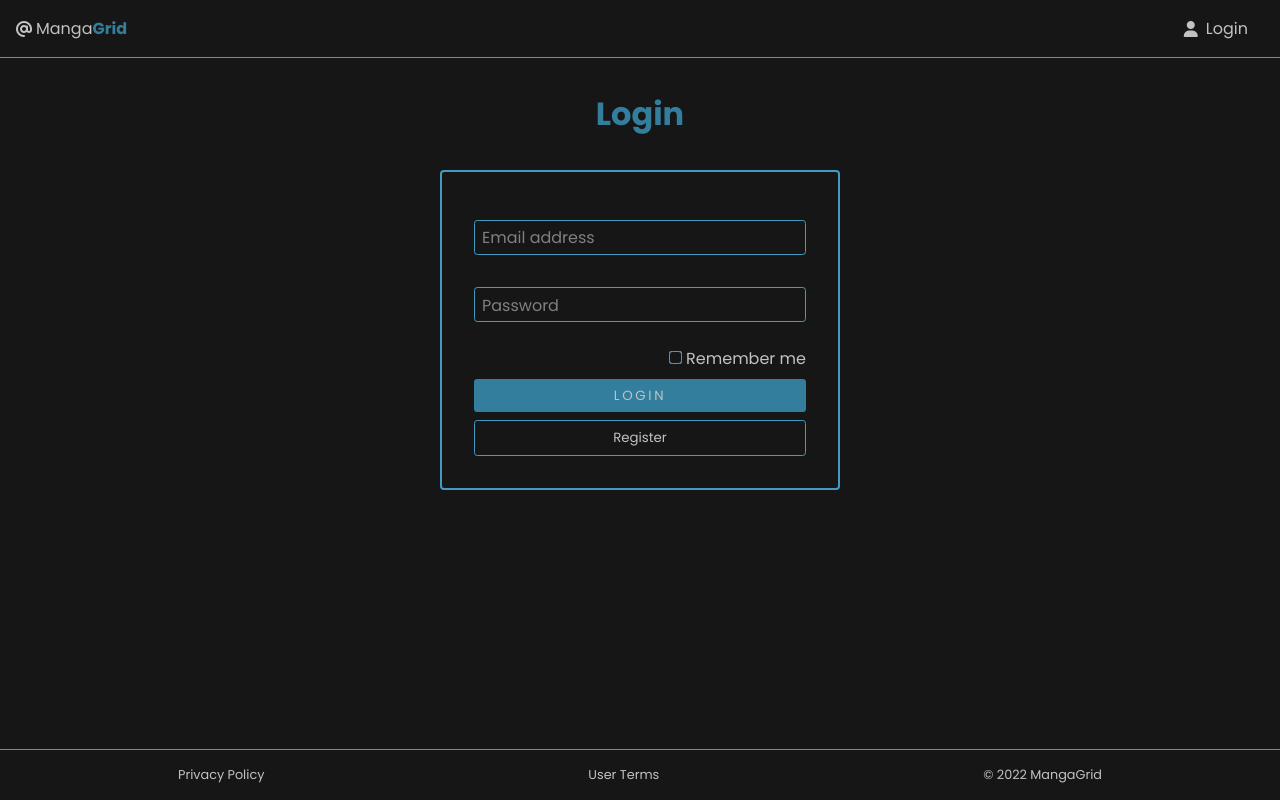
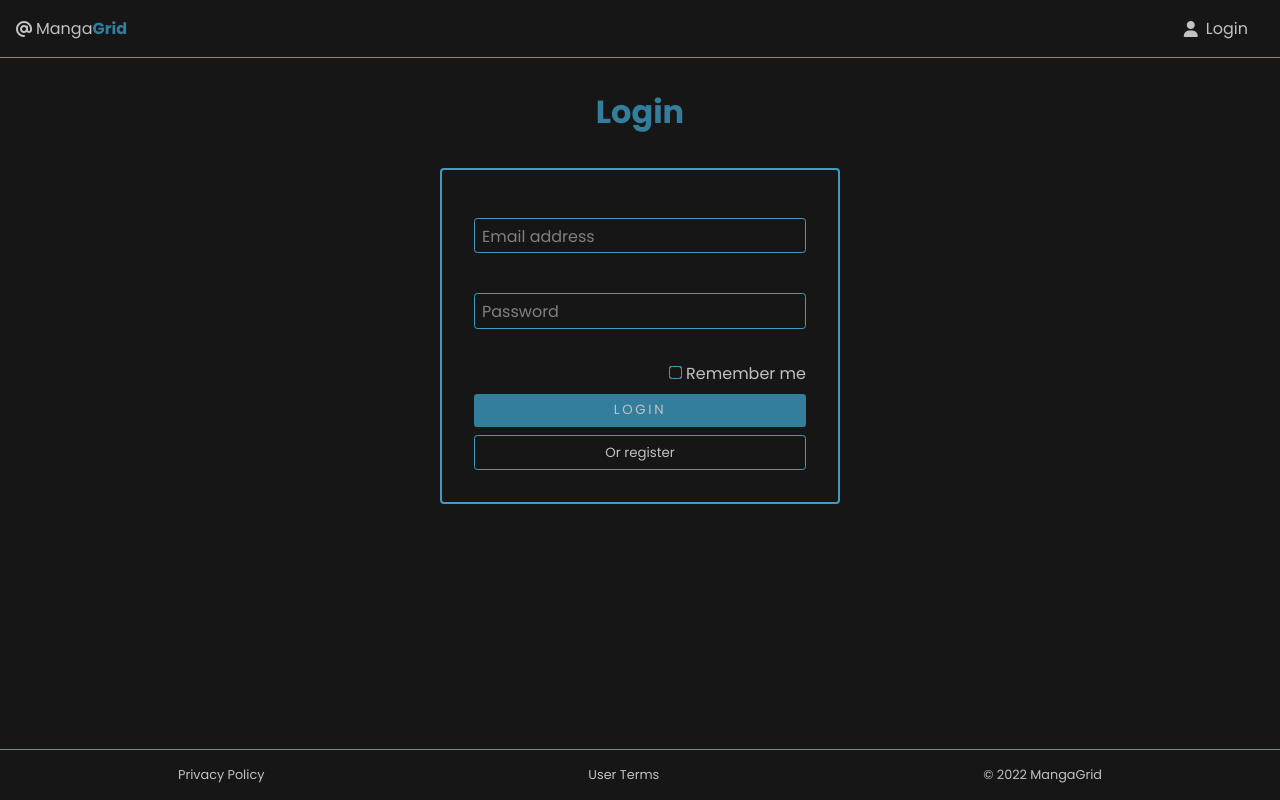
Before and after one commit to itz-dude/MangaGrid, a Flask app: page /login in a window 1280 px wide. Run offline with Flask 2, Linux system fonts and the light colour scheme; some libraries are stand-ins or nearby versions.

Commit message:
Implemented Register section on Frontend
- Still need to implement the backend register section.
- Some minor changes in the frontend overall scrolling behavior.

```diff
--- a/main.py
+++ b/main.py
@@ -14,7 +14,7 @@ from extensions import db, return_flask_app
 
 # ----------------- SETTING APP ------------------- #
 app = return_flask_app()
-# db.init_app(app)
+db.init_app(app)
 
 
 # -------------- SETTING BLUEPRINTS --------------- #
--- a/static/css/main.css
+++ b/static/css/main.css
@@ -23,8 +23,8 @@
 }
 
 html {
-  width: 100vw;
-  height: 94.5vh;
+  width: 100%;
+  height: 100%;
   scroll-behavior: smooth;
   overflow: hidden;
   overflow-y: auto;
@@ -34,18 +34,8 @@ body {
   width: 100%;
   height: 100%;
   background-color: #161616;
-  overflow: hidden;
 }
 
-@media screen and (max-width: 768px) {
-  html {
-    width: 100vw;
-    height: 100vh;
-    scroll-behavior: smooth;
-    overflow: hidden;
-    overflow-y: auto;
-  }
-}
 a {
   text-decoration: none;
   color: #c2c2c2;
@@ -475,19 +465,18 @@ footer .container p {
 @media screen and (max-width: 768px) {
   .modal-background .modal .modal-content {
     width: 18em;
-    padding: 1em;
-    padding-top: 2em;
+    padding: 2em;
     border: 1px solid #429bc1;
   }
 }
 section {
   width: 100%;
-  max-height: calc(100vh - 3.6em - 3em);
-  margin: 3.6em auto;
-  padding-bottom: 5em;
+  max-height: -webkit-fit-content;
+  max-height: -moz-fit-content;
+  max-height: fit-content;
+  padding: 3.5em 0 4em;
   background-color: #161616;
   border-radius: 0.25em;
-  overflow-x: auto;
 }
 section .container h1 {
   padding: 1em 0;
@@ -808,10 +797,6 @@ section .container .manga-row .subcontainer .chapter-container ul li + li {
     width: 40%;
   }
 }
-section .container-login {
-  height: 80vh;
-  overflow: hidden;
-}
 section .container-login h1 {
   padding: 1em 0;
   text-align: center;
@@ -833,7 +818,9 @@ section .container-login .row .login-container {
   align-items: center;
   justify-content: center;
   width: 25em;
-  height: 20em;
+  height: -webkit-fit-content;
+  height: -moz-fit-content;
+  height: fit-content;
   padding: 2em;
   border: 2px solid #429bc1;
   border-radius: 0.25em;
@@ -843,6 +830,7 @@ section .container-login .row .login-container form {
   flex-direction: column;
   align-items: center;
   justify-content: space-between;
+  gap: 2em;
   width: 100%;
   height: 100%;
 }
@@ -859,7 +847,7 @@ section .container-login .row .login-container form .upper-section, section .con
 }
 section .container-login .row .login-container form .upper-section {
   margin-top: 1em;
-  gap: 2em;
+  gap: 2.5em;
 }
 section .container-login .row .login-container form .form-row {
   position: relative;
@@ -936,11 +924,11 @@ section .container-login .row .login-container form button {
   background-color: #337d9d;
   color: #c2c2c2;
 }
-section .container-login .row .login-container form button#loginButton {
+section .container-login .row .login-container form button#primaryButton {
   text-transform: uppercase;
   letter-spacing: 0.2em;
 }
-section .container-login .row .login-container form button#registerButton {
+section .container-login .row .login-container form button#secondaryButton {
   width: 100%;
   padding: 0.5em;
   border: 1px solid #429bc1;
@@ -948,16 +936,14 @@ section .container-login .row .login-container form button#registerButton {
   color: #c2c2c2;
 }
 @media screen and (max-width: 768px) {
-  section .container-login {
-    height: 70vh;
-    overflow: hidden;
-  }
   section .container-login h1 {
     padding: 1em 0 0.5em;
   }
   section .container-login .row .login-container {
     width: 95vw;
-    height: 76vw;
+    height: -webkit-fit-content;
+    height: -moz-fit-content;
+    height: fit-content;
   }
   section .container-login .row .login-container form {
     display: flex;
@@ -1068,13 +1054,4 @@ section .container-login .row .login-container form button#registerButton {
     background-color: #161616;
     color: #c2c2c2;
   }
-}
-
-@media screen and (max-width: 768px) {
-  section {
-    width: 100%;
-    max-height: calc(100vh - 3.6em - 3em);
-    margin: 3.6em auto;
-    padding-bottom: 2em;
-  }
 }/*# sourceMappingURL=main.css.map */
--- a/static/css/patterns/_pattern.scss
+++ b/static/css/patterns/_pattern.scss
@@ -27,8 +27,8 @@
 
 
 html {
-    width: 100vw;
-    height: 94.5vh;
+    width: 100%;
+    height: 100%;
 
     scroll-behavior: smooth;
     overflow: hidden;
@@ -40,28 +40,6 @@ body {
     height: 100%;
 
     background-color: colors.$backgroundColor;
-
-    overflow: hidden;
-}
-
-@media screen and (max-width: 768px) {
-    html {
-        width: 100vw;
-        height: 100vh;
-
-        scroll-behavior: smooth;
-        overflow: hidden;
-        overflow-y: auto;
-    }
-
-    // body {
-    //     width: 100%;
-    //     height: 100%;
-
-    //     background-color: colors.$backgroundColor;
-
-    //     overflow: hidden;
-    // }
 }
 
 a {
--- a/static/css/tree/_homepage.scss
+++ b/static/css/tree/_homepage.scss
@@ -6,31 +6,16 @@
 
 section {
     width: 100%;
-    max-height: calc(100vh - 3.6em - 3em);
+    max-height: fit-content;
 
-    margin: 3.6em auto;
-
-    padding-bottom: 5em;
+    padding: 3.5em 0 4em;
 
     background-color: colors.$backgroundColor;
 
     border-radius: 0.25em;
-
-    overflow-x: auto;
 
     @import 'section/index';
     @import 'section/search';
     @import 'section/manga_viewer';
     @import 'section/login';
 }
-
-@media screen and (max-width: 768px) {
-    section {
-        width: 100%;
-        max-height: calc(100vh - 3.6em - 3em);
-
-        margin: 3.6em auto;
-
-        padding-bottom: 2em;
-    }
-}
--- a/static/css/tree/pattern/_modals.scss
+++ b/static/css/tree/pattern/_modals.scss
@@ -68,8 +68,8 @@
             .modal-content {
                 width: 18em;
 
-                padding: 1em;
-                padding-top: 2em;
+                padding: 2em;
+                // padding-top: 2em;
 
                 border: 1px solid colors.$themeColorSecondary;
 
--- a/static/css/tree/section/_login.scss
+++ b/static/css/tree/section/_login.scss
@@ -2,9 +2,6 @@
 @use '../../patterns/_displays.scss';
 
 .container-login {
-    height: 80vh;
-
-    overflow: hidden;
 
     h1 {
         padding: 1em 0;
@@ -24,7 +21,7 @@
             @include displays.flex();
 
             width: 25em;
-            height: 20em;
+            height: fit-content;
 
             padding: 2em;
 
@@ -33,6 +30,7 @@
 
             form {
                 @include displays.flex(column, center, space-between);
+                gap: 2em;
 
                 width: 100%;
                 height: 100%;
@@ -47,7 +45,7 @@
 
                 .upper-section {
                     margin-top: 1em;
-                    gap: 2em;
+                    gap: 2.5em;
                 }
 
                 .form-row {
@@ -150,13 +148,13 @@
                     color: colors.$textColor;
                 }
 
-                button#loginButton {
+                button#primaryButton {
                     text-transform: uppercase;
                     // font-weight: bold;
                     letter-spacing: 0.2em;
                 }
 
-                button#registerButton {
+                button#secondaryButton {
                     width: 100%;
 
                     padding: 0.5em;
@@ -173,9 +171,6 @@
 
 @media screen and (max-width: 768px) {
     .container-login {
-        height: 70vh;
-
-        overflow: hidden;
 
         h1 {
             padding: 1em 0 0.5em;
@@ -185,7 +180,7 @@
 
             .login-container {
                 width: 95vw;
-                height: 76vw;
+                height: fit-content;
 
                 // padding: 2em;
 
--- a/templates/login.html
+++ b/templates/login.html
@@ -6,26 +6,35 @@ Login
 
 {% block content %}
 <div class="container-login">
-    <h1>Login</h1>
+    <h1>{{output.capitalize()}}</h1>
     <div class="row">
         <div class="login-container">
             <form action="" method="POST">
                 <div class="upper-section">
-                    <div class="form-row" id="rowEmail">
+                    <div class="form-row" id="emailRow">
                         <label for="email">Email address</label>
                         <input type="email" id="email" name="email">
                     </div>
-                    <div class="form-row" id="rowPassword">
+                    <div class="form-row" id="passwordRow">
                         <label for="password">Password</label>
                         <input type="password" id="password" name="password">
                     </div>
+                    {% if output == 'register' %}
+                    <div class="form-row" id="passwordConfirmRow">
+                        <label for="password">Confirm Password</label>
+                        <input type="password" id="passwordConfirm" name="password">
+                    </div>
+                    {% endif %}
                 </div>
                 <div class="lower-section">
+                    {% if output == 'login' %}
                     <div class="form-check">
                         <label for="remember"><input type="checkbox" id="remember" name="remember"> Remember me</label>
                     </div>
-                    <button type="submit" id="loginButton">Login</button>
-                    <button type="" id="registerButton">Register</button>
+                    {% endif %}
+
+                    <button type="submit" id="primaryButton">{% if output == 'login' %}Login{% else %}Register new user{% endif %}</button>
+                    <button type="" id="secondaryButton">{% if output == 'login' %}Or register{% else %}Or login instead{% endif %}</button>
                 </div>
             </form>
         </div>
--- a/templates/view.py
+++ b/templates/view.py
@@ -40,9 +40,13 @@ def search():
 def manga_viewer():
     return render_template('manga_viewer.html')
 
+@render.route('/register')
 @render.route('/login')
 def login():
     if 'username' in session:
         return redirect('/profile')
     else:
-        return render_template('login.html')
+        output='login'
+        if request.path == '/register':
+            output='register'
+        return render_template('login.html', output=output)
```
Also changed, not shown: static/js/index.js (+104 -82 lines), users/view.py (+38 -4 lines), 1 other file.
